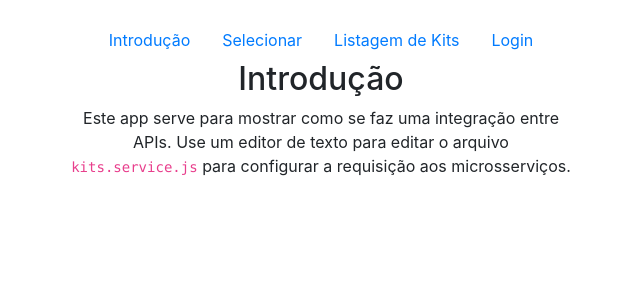
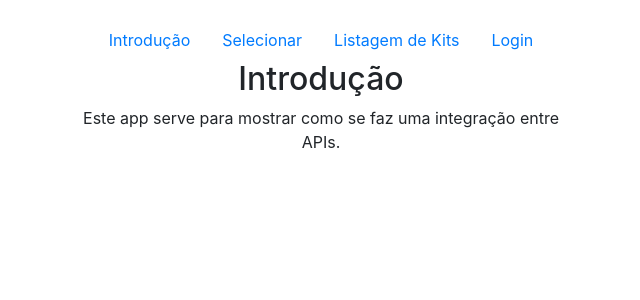
Before and after one commit to Sensedia/apix2019-app-kit, a React (Create React App) app: page / in a window 1280 px wide. Shown: the top 300 px of the page, without its empty margins (319-959 px from the left). Built offline with nearby package versions, Linux system fonts and the light colour scheme; what react-topbar-progress-indicator would draw is missing.

Commit message:
Fixes introduction text. No coding will be taking place.

```diff
--- a/src/App.js
+++ b/src/App.js
@@ -12,7 +12,7 @@ import { KitList } from "./components/KitList";
 
 function Index() {
   return <div align="center"><h2 className="text-center">Introdução</h2>
-  <p style={{maxWidth: 500}}>Este app serve para mostrar como se faz uma integração entre APIs. Use um editor de texto para editar o arquivo <code>kits.service.js</code> para configurar a requisição aos microsserviços.</p></div>;
+  <p style={{maxWidth: 500}}>Este app serve para mostrar como se faz uma integração entre APIs.</p></div>;
 }
 
 function NotFound() {
```
